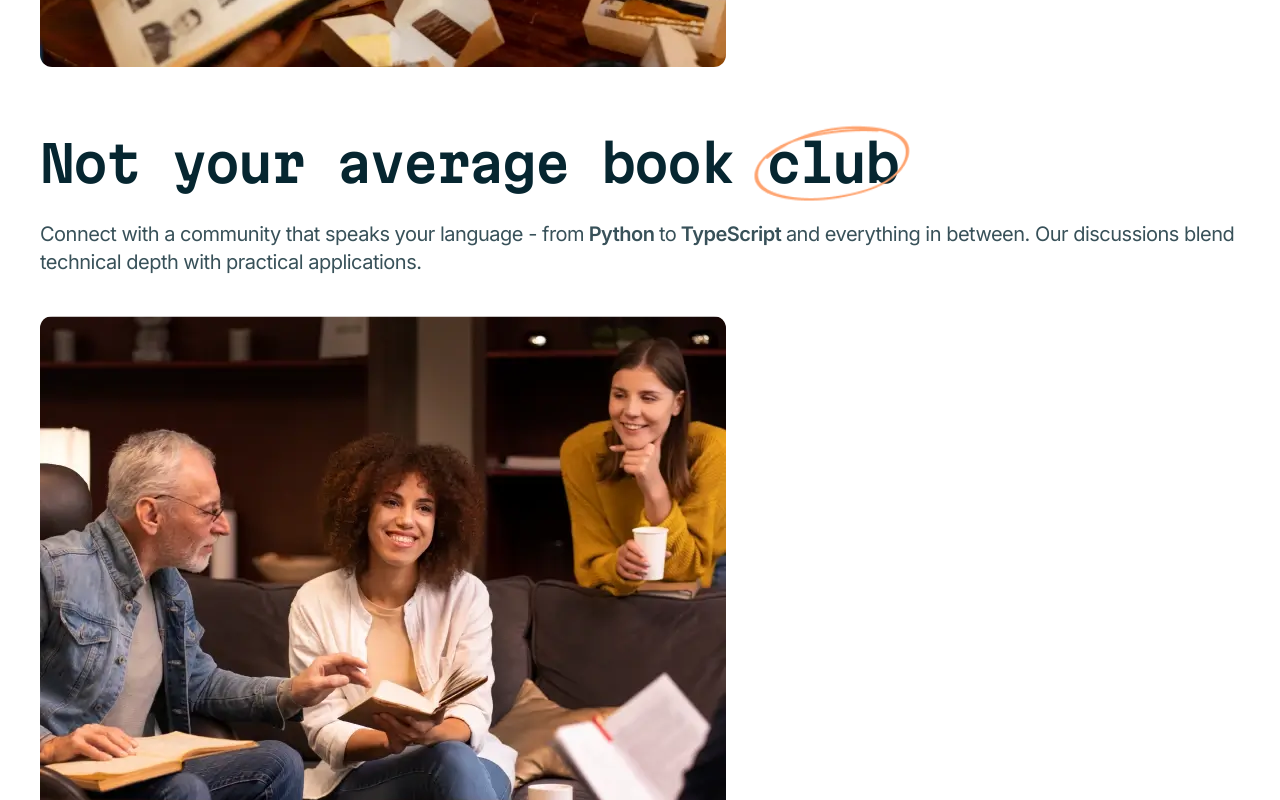
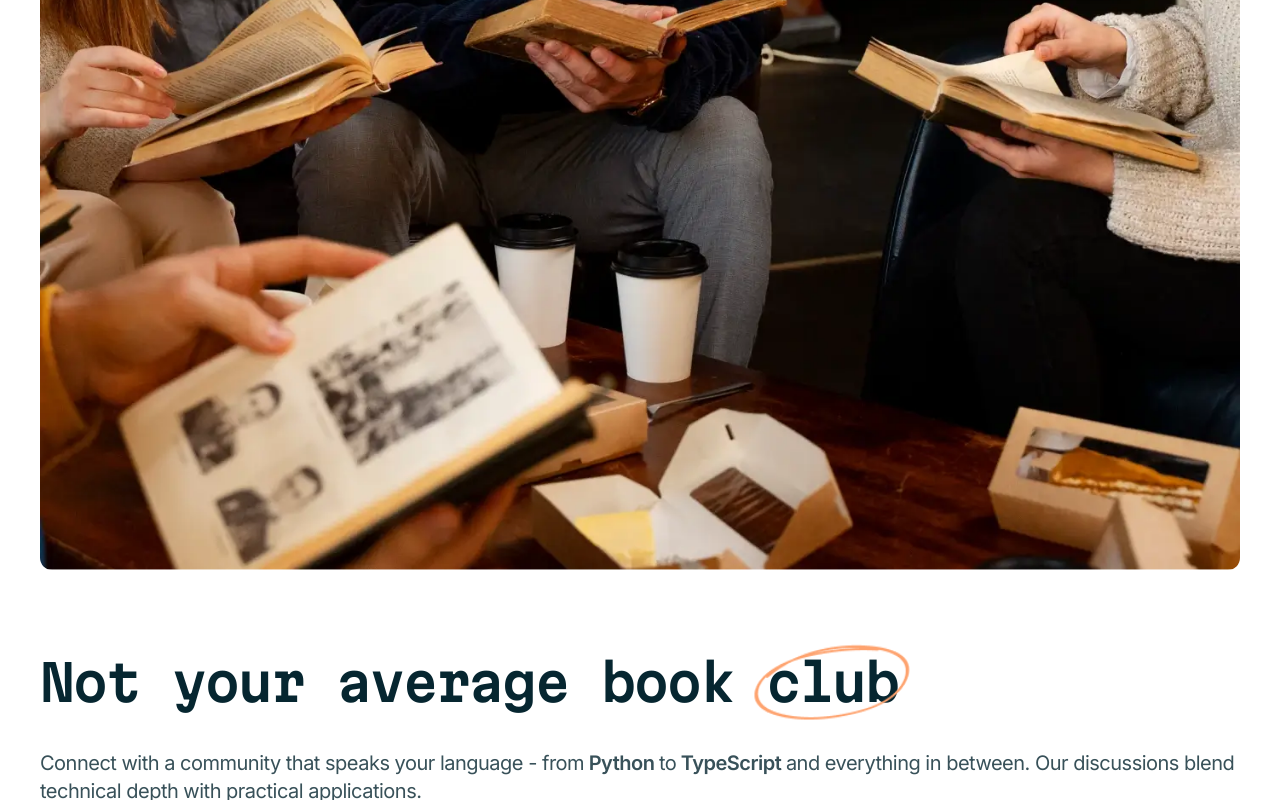
Before and after one commit to HeberRios/tech-book-club-landing-page, a React (Vite) app: page / in a window 1280 px wide. Shown: the part 1780-2580 px from the top of the page. Built offline with nearby package versions, Linux system fonts and the light colour scheme.

Commit message:
Add media queries for the features section
The necessary styles for the features section to match the tablet design
were added, also the the FeaturesSection component was created to
contain the feature cards.

```diff
--- a/src/App.jsx
+++ b/src/App.jsx
@@ -1,4 +1,4 @@
-import { FeatureCard } from './components/FeatureCard/FeatureCard';
+import { FeaturesSection } from './components/FeaturesSection/FeaturesSection';
 import { Header } from './components/header/Header';
 import './styles/main.css';
 
@@ -6,11 +6,7 @@ function App() {
   return (
     <>
       <Header />
-      {/* TODO: change the source in the picture element inside the hero */}
-      <div className='features-section'>
-        <FeatureCard cardTopic='read-together' />
-        <FeatureCard cardTopic='not-average' />
-      </div>
+      <FeaturesSection />
     </>
   );
 }
--- a/src/components/FeatureCard/FeatureCard.css
+++ b/src/components/FeatureCard/FeatureCard.css
@@ -3,18 +3,18 @@
 }
 
 .product-feature-card.read-tgt {
-  margin-top: 4rem;
+  width: 100%;
 }
 
-.product-feature-card.not-avg {
-  margin-top: 4rem;
-  margin-bottom: 4rem;
-}
 .feature-text-container {
   display: flex;
   flex-direction: column;
   gap: 1.5rem;
   margin-bottom: 2.5rem;
+}
+
+.product-feature-card.read-tgt > .feature-text-container > h2 {
+  text-wrap: balance;
 }
 
 .feature-text-container > h2 {
@@ -31,9 +31,6 @@
   display: inline-block;
 }
 
-/* this rule was useful as the separation between the highlighted word and
-the rest of the heading was broken, but wrapping the rest of the heading and givin it
-this after white space solve the issue! */
 .before-text::after {
   content: '\00a0';
 }
@@ -66,6 +63,7 @@ this after white space solve the issue! */
 }
 
 .feature-card-img {
+  width: 100%;
   border-radius: 0.7656rem;
 }
 
@@ -75,3 +73,15 @@ this after white space solve the issue! */
   bottom: 0;
   right: 0;
 }
+
+@media (min-width: 48rem) {
+  .feature-text-container {
+    gap: 2.125rem;
+  }
+
+  .tech-logos {
+    display: block;
+    bottom: 3.1525rem;
+    right: 3.1525rem;
+  }
+}
--- a/src/components/FeatureCard/FeatureCard.jsx
+++ b/src/components/FeatureCard/FeatureCard.jsx
@@ -1,6 +1,8 @@
 import './FeatureCard.css';
 import readTogetherMobileImg from '../../assets/images/image-read-together-mobile.webp';
+import readTogetherTabletImg from '../../assets/images/image-read-together-tablet.webp';
 import notAverageMobileImg from '../../assets/images/image-not-average-mobile.webp';
+import notAverageTabletImg from '../../assets/images/image-not-average-tablet.webp';
 import techsLogosImage from '../../assets/images/logos-tech.svg';
 import checkIcon from '../../assets/images/icon-check.svg';
 import orangeOvalImage from '../../assets/images/pattern-circle.png';
@@ -46,7 +48,7 @@ export function FeatureCard({ cardTopic }) {
         </article>
 
         <picture>
-          <source media='(min-width: )' srcSet='' />
+          <source media='(min-width:48rem )' srcSet={readTogetherTabletImg} />
           <img
             className='feature-card-img'
             src={readTogetherMobileImg}
@@ -88,7 +90,7 @@ export function FeatureCard({ cardTopic }) {
         </article>
 
         <picture>
-          <source media='(min-width: )' srcSet='' />
+          <source media='(min-width:48rem )' srcSet={notAverageTabletImg} />
           <img
             className='feature-card-img'
             src={notAverageMobileImg}
--- /dev/null
+++ b/src/components/FeaturesSection/FeaturesSection.css
@@ -0,0 +1,13 @@
+.features-section {
+  display: flex;
+  flex-direction: column;
+  gap: 4rem;
+  padding: 4rem 1rem 0 1rem;
+}
+
+@media (min-width: 48rem) {
+  .features-section {
+    gap: 5rem;
+    padding: 5rem 2rem 0 2rem;
+  }
+}
--- /dev/null
+++ b/src/components/FeaturesSection/FeaturesSection.jsx
@@ -0,0 +1,11 @@
+import { FeatureCard } from '../FeatureCard/FeatureCard';
+import './FeaturesSection.css';
+
+export function FeaturesSection() {
+  return (
+    <div className='features-section'>
+      <FeatureCard cardTopic='read-together' />
+      <FeatureCard cardTopic='not-average' />
+    </div>
+  );
+}
--- a/src/components/header/Header.css
+++ b/src/components/header/Header.css
@@ -27,7 +27,7 @@
 
 @media (min-width: 90rem) {
   .header-container {
-    padding: 2rem 8.3125rem 5rem 8.3125rem;
+    padding: 2rem 8.4375rem 5rem 8.4375rem;
     background-position: 0% 0%, calc(80% + 40.625rem) calc(125% + 500px);
   }
 }
--- a/src/styles/main.css
+++ b/src/styles/main.css
@@ -156,8 +156,3 @@ body {
 .btn:hover {
   cursor: pointer;
 }
-
-/* features section */
-.features-section {
-  padding: 0 1rem;
-}
```
